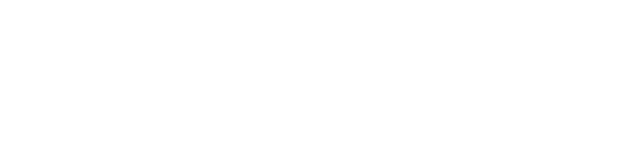
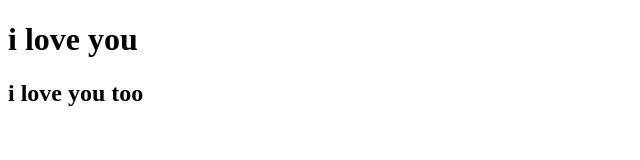
Before and after one commit to Asif83199/my-first-repo, a plain HTML site: page index.html in a window 1280 px wide. Shown: the whole page, without its empty margins (0-640 px from the left). Drawn offline with Linux system fonts and the light colour scheme.

Commit message:
added header

```diff
--- a/index.html
+++ b/index.html
@@ -5,6 +5,8 @@
     <meta http-equiv="X-UA-Compatible" content="IE=edge">
     <meta name="viewport" content="width=device-width, initial-scale=1.0">
     <title>my first repo</title>
+    <h1>i love you</h1>
+    <h2>i love you too</h2>
 </head>
 <body>
 
```
Also changed, not shown: 1 other file.
